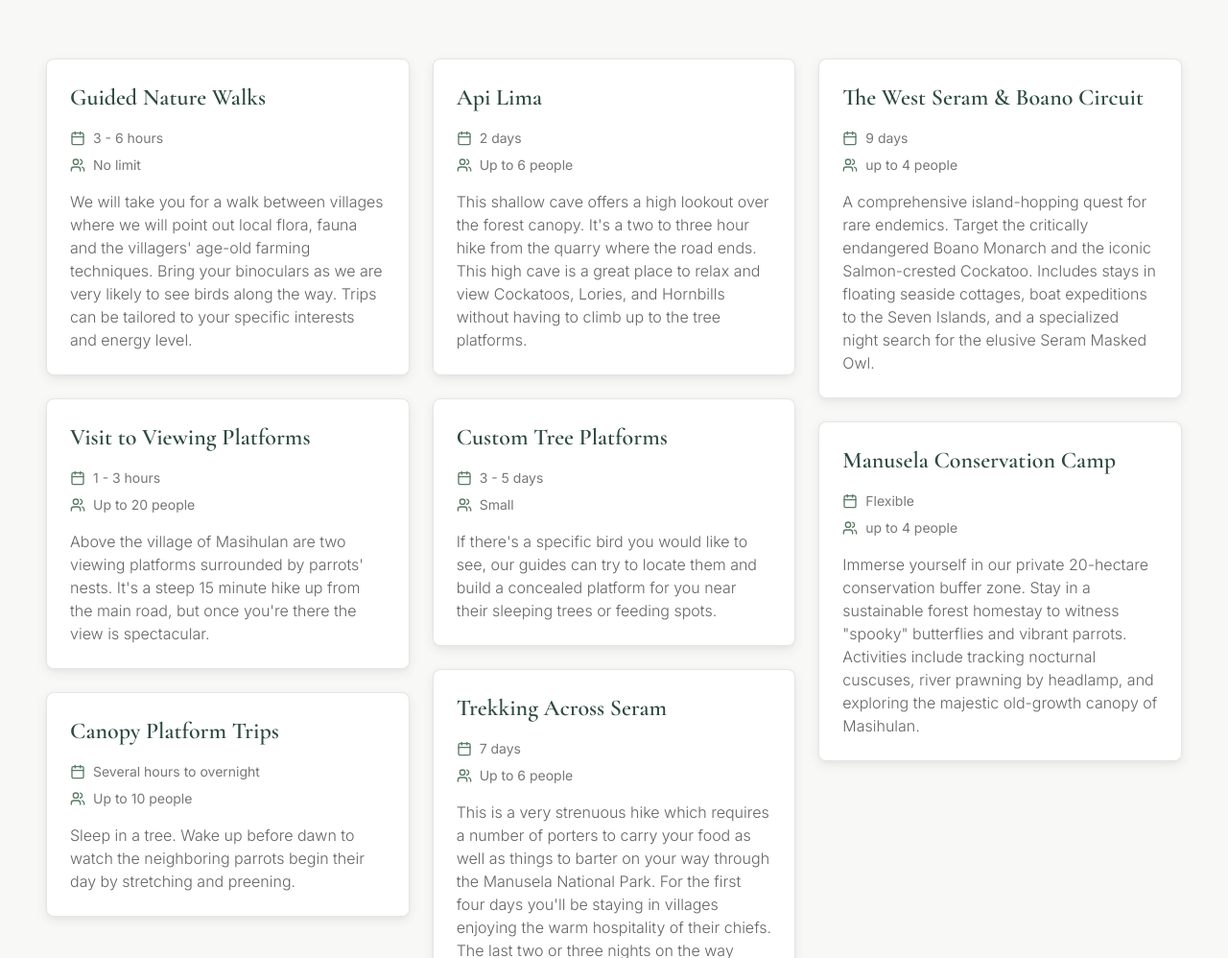
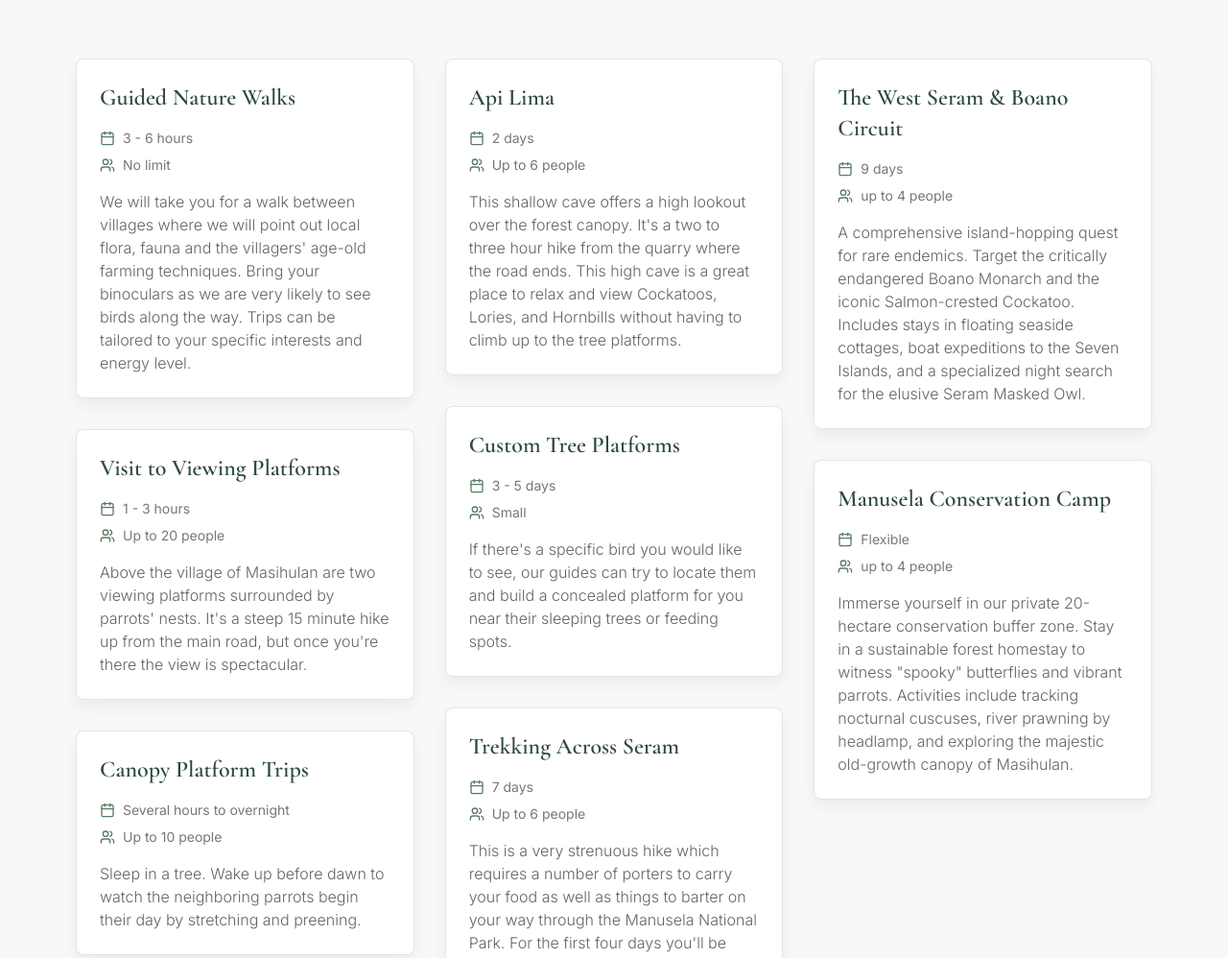
Before and after one commit to kbansner/moritebirdwatching-com, a website built with Vite: page index.html in a window 1280 px wide. Shown: the part 4829-5827 px from the top of the page at 96% size. Built offline with nearby package versions, Linux system fonts and the light colour scheme.

Commit message:
Fix render issue with trips-card and add poster image to videos

```diff
--- a/index.html
+++ b/index.html
@@ -573,13 +573,18 @@
                             <div class="relative aspect-[3/4] overflow-hidden rounded-lg">
                                 <video
                                     src="/src/assets/video-accommodation.mp4"
+                                    poster="/src/assets/vertical-accommodation.jpg"
                                     controls
                                     class="w-full h-full object-cover">
                                     Your browser does not support the video tag.
                                 </video>
                             </div>
                             <div class="relative aspect-[3/4] overflow-hidden rounded-lg">
-                                <video src="/src/assets/lodge-pano.mp4" controls class="w-full h-full object-cover">
+                                <video
+                                    src="/src/assets/lodge-pano.mp4"
+                                    controls
+                                    class="w-full h-full object-cover"
+                                    poster="/src/assets/lodge-poster.jpg">
                                     Your browser does not support the video tag.
                                 </video>
                             </div>
--- a/src/styles.css
+++ b/src/styles.css
@@ -210,7 +210,7 @@ section {
 }
 
 /* Trip Cards */
-.trip-card {
+/*.trip-card {
     background: rgba(255, 255, 255, 0.95);
     backdrop-filter: blur(4px);
     -webkit-backdrop-filter: blur(4px);
@@ -222,16 +222,13 @@ section {
         0 2px 4px rgba(45, 74, 62, 0.04);
     transition: all 0.5s ease;
     margin-bottom: 1.5rem;
-    break-inside: avoid;
+    break-inside: avoid; /* Prevents cards from splitting between columns */
 }
 
-.trip-card:hover {
-    box-shadow:
-        0 20px 40px rgba(45, 74, 62, 0.15),
-        0 8px 16px rgba(45, 74, 62, 0.08);
-    border-color: rgba(90, 124, 101, 0.5);
-    transform: translateY(-4px);
-}
+.trip-card {
+    display: inline-block; /* Crucial for column stability */
+    width: 100%;
+}*/
 
 /* Section Dividers */
 .section-divider {
@@ -240,21 +237,58 @@ section {
 }
 
 /* Masonry Grid for Trips */
+/* Cleaned Masonry Grid */
 .trips-grid {
-    column-count: 1;
-    column-gap: 1.5rem;
+    display: block; /* Disable Grid to allow column-flow */
+    /*column-gap: 1.5rem;*/
+    column-count: 1; /* Default for mobile */
 }
 
 @media (min-width: 768px) {
     .trips-grid {
-        column-count: 2;
+        column-count: 2; /* 2 columns for tablets */
     }
 }
 
 @media (min-width: 1024px) {
     .trips-grid {
-        column-count: 3;
+        column-count: 3; /* 3 columns for desktop */
     }
+}
+
+/* Ensure cards don't create ghost space */
+
+.trips-grid {
+    display: block;
+    /* Shrink the gutter here */
+    column-gap: 2px;
+    /* Keep this to prevent outer shadow clipping at screen edges */
+    padding: 0 1rem;
+}
+.trip-card {
+    display: inline-block;
+    width: 100%;
+    break-inside: avoid;
+    vertical-align: top; /* Prevents tiny sub-pixel gaps at the bottom */
+    background: rgba(255, 255, 255, 0.95);
+    box-shadow: 0 8px 15px rgba(0, 0, 0, 0.05);
+
+    border: 1px solid rgba(0, 0, 0, 0.1);
+    border-radius: 0.5rem;
+    padding: 1.5rem;
+    margin-bottom: 2rem; /* Slightly more vertical air */
+
+    /* Increase the shadow buffer */
+    margin-left: 15px;
+    margin-right: 15px;
+    width: calc(100% - 30px); /* Adjust width to match the new margins */
+
+    /* Force independent rendering to help with column clipping */
+    transform: translateZ(0);
+}
+.trip-card:hover {
+    box-shadow: 0 15px 20px rgba(45, 74, 62, 0.15);
+    border-color: rgba(90, 124, 101, 0.5);
 }
 
 /* Language Active State */
```
Also changed, not shown: src/assets/lodge-poster.jpg (added), src/assets/vertical-accommodation.jpg (added).
